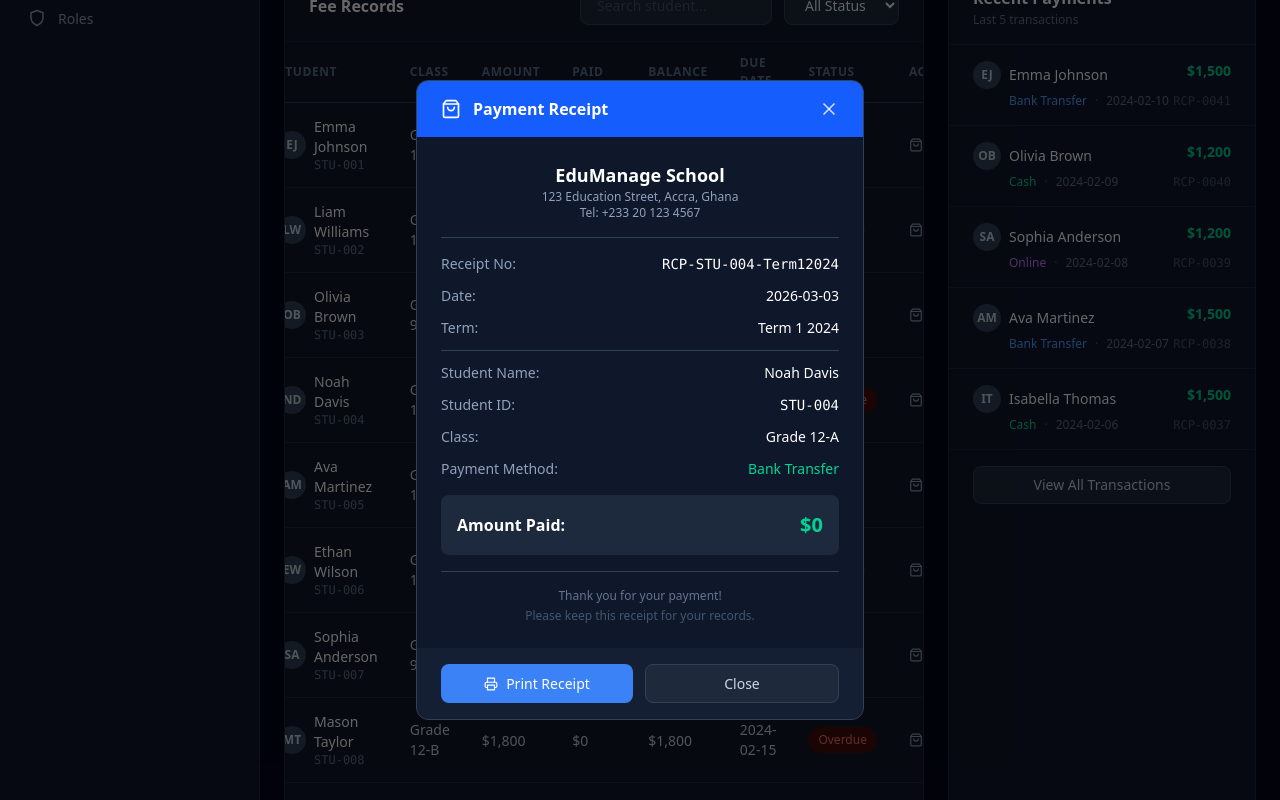
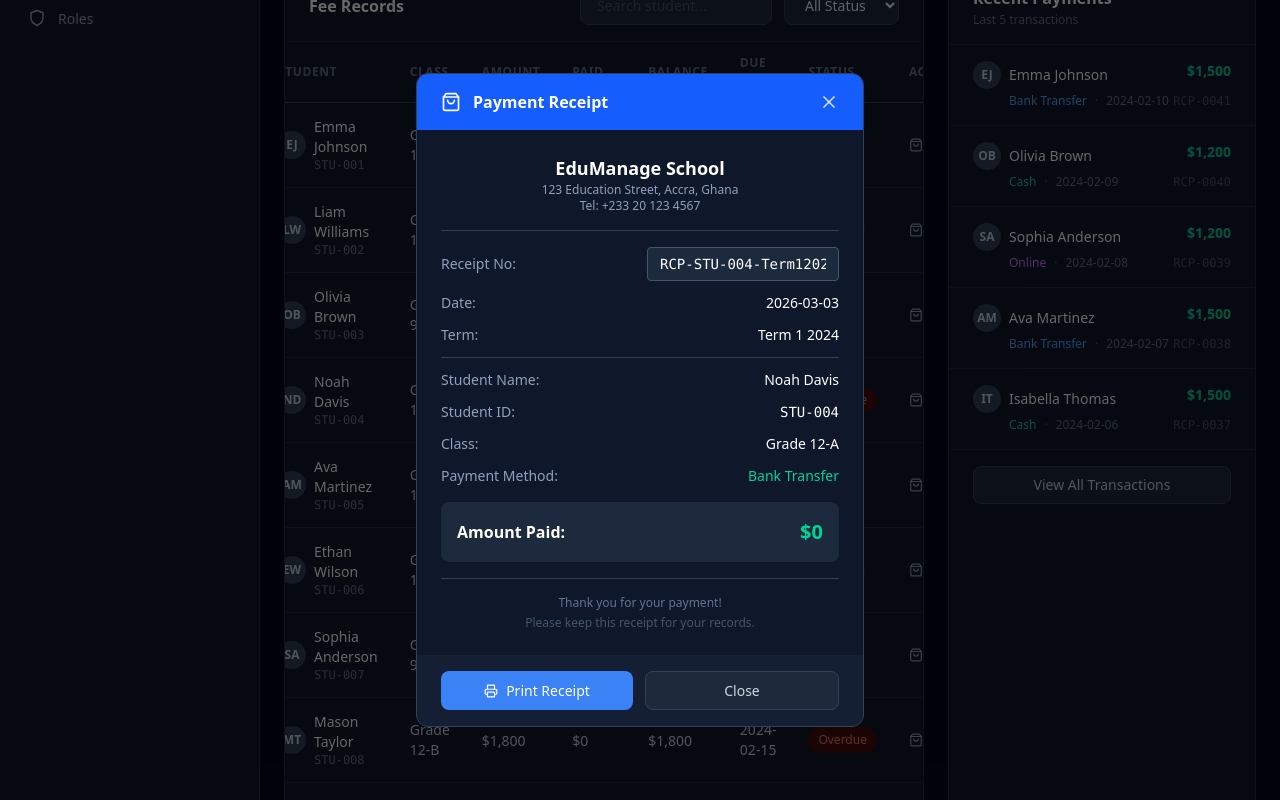
Before and after one commit to lilromeo2290/Clipe233_Edu, a Next.js app: page /fees in a window 1280 px wide. Both pictures are taken after a click on the button 915 px from the left and 881 px from the top of the page. Shown: the part 481-1281 px from the top of the page. Built offline with nearby package versions, Linux system fonts and the light colour scheme.

Commit message:
feat: add editable receipt number input to fees and feeding pages

```diff
--- a/src/app/feeding/page.tsx
+++ b/src/app/feeding/page.tsx
@@ -107,10 +107,13 @@ function getPaymentMethodColor(method: string): string {
 export default function FeedingPage() {
   const [showReceipt, setShowReceipt] = useState(false);
   const [receiptData, setReceiptData] = useState<FeedingReceipt | null>(null);
+  const [receiptNumber, setReceiptNumber] = useState("");
 
   const printFeedingReceipt = (student: Student) => {
+    const defaultReceiptId = `FD-${student.id}-${new Date().toISOString().split("T")[0].replace(/-/g, "")}`;
+    setReceiptNumber(defaultReceiptId);
     const receipt: FeedingReceipt = {
-      id: `FD-${student.id}-${new Date().toISOString().split("T")[0].replace(/-/g, "")}`,
+      id: defaultReceiptId,
       studentName: student.name,
       studentId: `STU-${String(student.id).padStart(3, "0")}`,
       class: student.class,
@@ -495,7 +498,13 @@ export default function FeedingPage() {
               <div className="space-y-3">
                 <div className="flex justify-between items-center">
                   <span className="text-slate-400 text-sm">Receipt No:</span>
-                  <span className="text-white font-mono text-sm">{receiptData.id}</span>
+                  <input
+                    type="text"
+                    value={receiptNumber}
+                    onChange={(e) => setReceiptNumber(e.target.value)}
+                    className="bg-slate-800 border border-slate-600 rounded px-3 py-1.5 text-white font-mono text-sm text-right w-48 focus:outline-none focus:border-emerald-500"
+                    placeholder="Enter receipt number"
+                  />
                 </div>
                 <div className="flex justify-between items-center">
                   <span className="text-slate-400 text-sm">Date:</span>
--- a/src/app/fees/page.tsx
+++ b/src/app/fees/page.tsx
@@ -16,6 +16,7 @@ interface ReceiptData {
 export default function FeesPage() {
   const [showReceipt, setShowReceipt] = useState(false);
   const [receiptData, setReceiptData] = useState<ReceiptData | null>(null);
+  const [receiptNumber, setReceiptNumber] = useState("");
   const feedingRecords = [
     { id: "FD-001", studentId: "STU-001", name: "Emma Johnson", class: "Grade 10-A", dailyRate: 5, daysEnrolled: 20, daysAttended: 20, amountDue: 100, paid: 100, balance: 0, status: "Paid" },
     { id: "FD-002", studentId: "STU-002", name: "Liam Williams", class: "Grade 11-B", dailyRate: 5, daysEnrolled: 20, daysAttended: 18, amountDue: 100, paid: 50, balance: 50, status: "Partial" },
@@ -66,9 +67,10 @@ export default function FeesPage() {
   };
 
   const printReceipt = (record: typeof feeRecords[0]) => {
-    const receiptId = `${record.studentId}-${record.term.replace(/\s/g, "")}`;
+    const defaultReceiptId = `RCP-${record.studentId}-${record.term.replace(/\s/g, "")}`;
+    setReceiptNumber(defaultReceiptId);
     const receipt: ReceiptData = {
-      id: `RCP-${receiptId}`,
+      id: defaultReceiptId,
       studentName: record.name,
       studentId: record.studentId,
       class: record.class,
@@ -548,7 +550,13 @@ export default function FeesPage() {
               <div className="space-y-3">
                 <div className="flex justify-between items-center">
                   <span className="text-slate-400 text-sm">Receipt No:</span>
-                  <span className="text-white font-mono text-sm">{receiptData.id}</span>
+                  <input
+                    type="text"
+                    value={receiptNumber}
+                    onChange={(e) => setReceiptNumber(e.target.value)}
+                    className="bg-slate-800 border border-slate-600 rounded px-3 py-1.5 text-white font-mono text-sm text-right w-48 focus:outline-none focus:border-blue-500"
+                    placeholder="Enter receipt number"
+                  />
                 </div>
                 <div className="flex justify-between items-center">
                   <span className="text-slate-400 text-sm">Date:</span>
```
